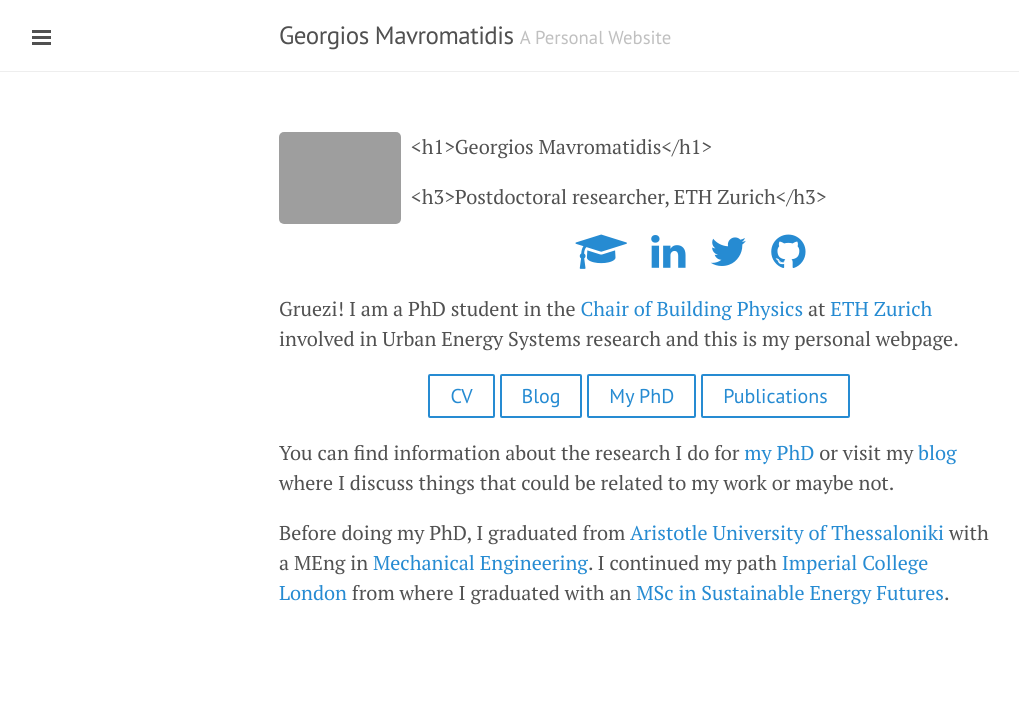
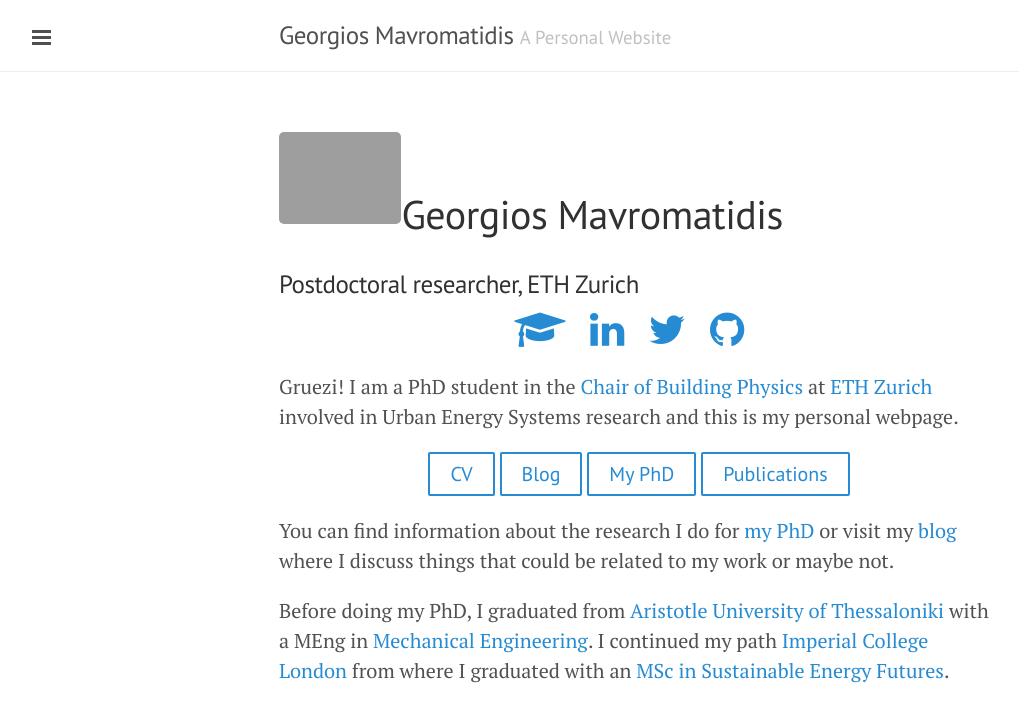
Before and after one commit to gmavrom33/gmavrom.github.io, a Jekyll site: the page built from index.md, in a window 1280 px wide. Shown: the top 722 px of the page, without its empty margins (1-1020 px from the left). Built offline with Jekyll 4.4.1, drawn with Linux system fonts in a browser that asks for light colours; some of the changed lines change nothing that is shown.

Commit message:
Update index.md

```diff
--- a/index.md
+++ b/index.md
@@ -3,11 +3,11 @@
 title: Home
 ---
 
-<img align="left" src="http://mavromatidis.me/downloads/Mavromatidis_circle.png"  width="17%" height="17%">
+<img align="left" src="http://mavromatidis.me/downloads/Mavromatidis_circle.png"  width="17%" height="17%"> &nbsp;
 
-&nbsp; <h1>Georgios Mavromatidis</h1>
+<h1>Georgios Mavromatidis</h1>
 
-&nbsp; <h3>Postdoctoral researcher, ETH Zurich</h3>
+<h3>Postdoctoral researcher, ETH Zurich</h3>
 
 <center><p class="social-icons">
       <a href="https:// scholar.google.ch/citations?user=ki0AOEEAAAAJ&hl=en" target="_blank"><i class="fa fa-graduation-cap fa-2x"></i></a> &nbsp; &nbsp;
```
